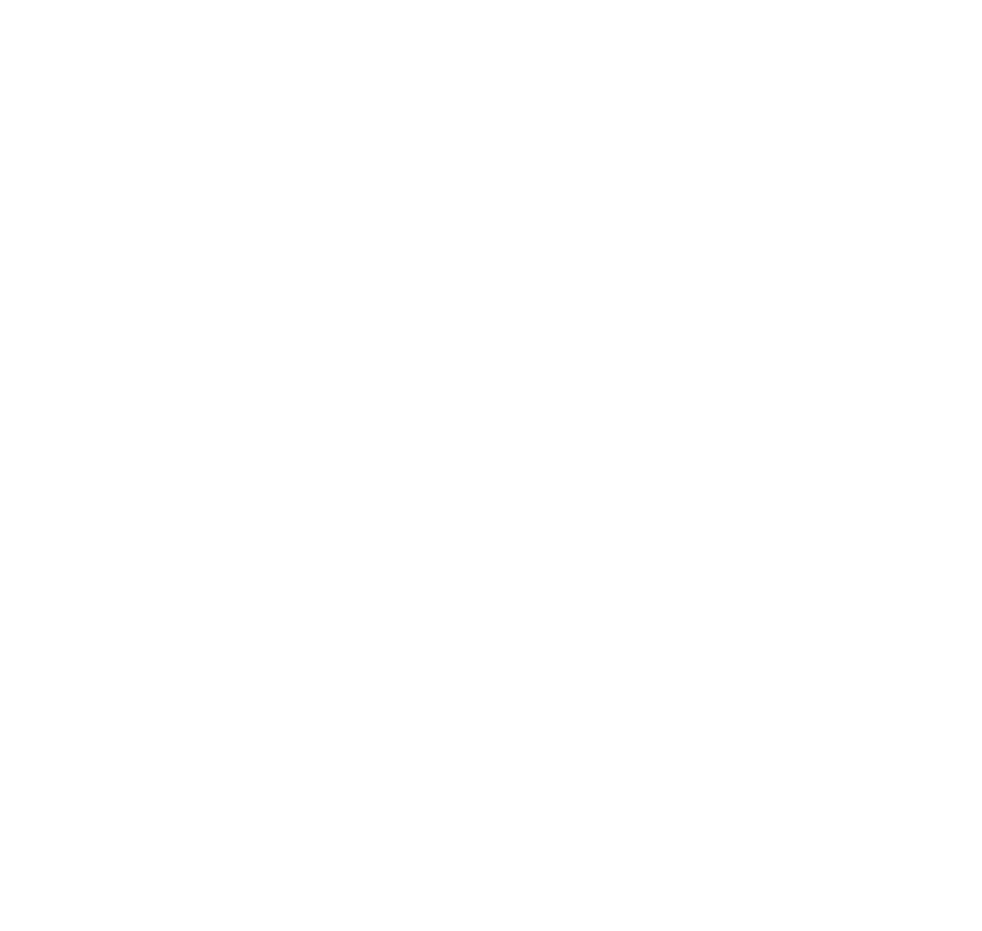
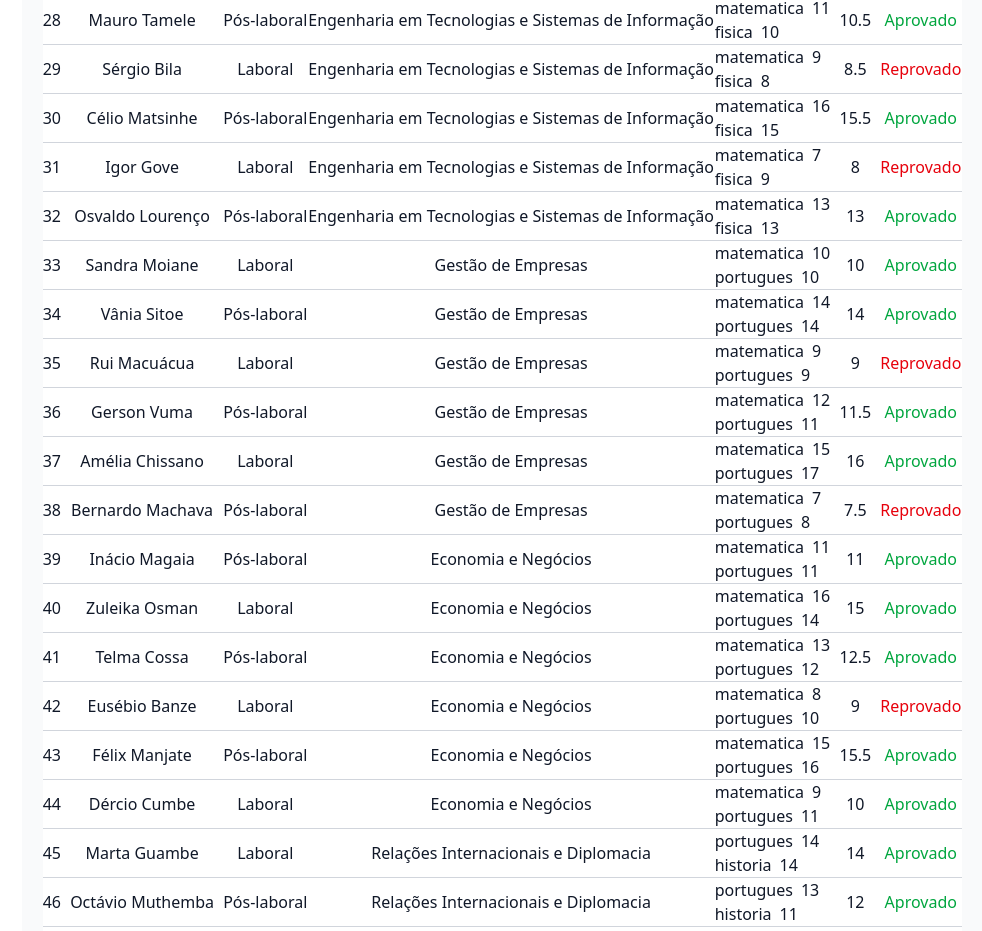
Before and after one commit to Alvaro-Massingue/AResultado-Sistema-de-visualiza-o-dos-resultados-dos-exames-de-admiss-o, a React (Vite) app: page /adminPanel in a window 1280 px wide. Shown: the part 1853-2784 px from the top of the page, without its empty margins (298-1280 px from the left). Before the commit the page ends 1379 px from the top, so only its background shows below. Built offline with nearby package versions, Linux system fonts and the light colour scheme.

Commit message:
Actualizei o banco de dados para 55 resultados

```diff
--- a/src/data/results.mock.js
+++ b/src/data/results.mock.js
@@ -1,15 +1,10 @@
 export const resultsMock = [
-  // ENGENHARIA EM TECNOLOGIAS E SISTEMAS DE INFORMAÇÃO
-
   {
     id: 1,
     fullName: "João Manuel",
     period: "Laboral",
     course: "Engenharia em Tecnologias e Sistemas de Informação",
-    grades: {
-      matematica: 15,
-      fisica: 14,
-    },
+    grades: { matematica: 15, fisica: 14 },
     average: 14.5,
     status: "Aprovado",
   },
@@ -18,25 +13,17 @@
     fullName: "Carlos António",
     period: "Pós-laboral",
     course: "Engenharia em Tecnologias e Sistemas de Informação",
-    grades: {
-      matematica: 10,
-      fisica: 9,
-    },
+    grades: { matematica: 10, fisica: 9 },
     average: 9.5,
     status: "Reprovado",
   },
-
-  // GESTÃO DE EMPRESAS
 
   {
     id: 3,
     fullName: "Maria Domingos",
     period: "Laboral",
     course: "Gestão de Empresas",
-    grades: {
-      matematica: 13,
-      portugues: 14,
-    },
+    grades: { matematica: 13, portugues: 14 },
     average: 13.5,
     status: "Aprovado",
   },
@@ -45,25 +32,17 @@
     fullName: "Ana Paulo",
     period: "Pós-laboral",
     course: "Gestão de Empresas",
-    grades: {
-      matematica: 8,
-      portugues: 11,
-    },
+    grades: { matematica: 8, portugues: 11 },
     average: 9.5,
     status: "Reprovado",
   },
-
-  // ECONOMIA E NEGÓCIOS
 
   {
     id: 5,
     fullName: "Paulo André",
     period: "Laboral",
     course: "Economia e Negócios",
-    grades: {
-      matematica: 12,
-      portugues: 10,
-    },
+    grades: { matematica: 12, portugues: 10 },
     average: 11,
     status: "Aprovado",
   },
@@ -72,25 +51,17 @@
     fullName: "Helena Gomes",
     period: "Pós-laboral",
     course: "Economia e Negócios",
-    grades: {
-      matematica: 9,
-      portugues: 8,
-    },
+    grades: { matematica: 9, portugues: 8 },
     average: 8.5,
     status: "Reprovado",
   },
-
-  // RELAÇÕES INTERNACIONAIS E DIPLOMACIA (RID)
 
   {
     id: 7,
     fullName: "Bruno Fernandes",
     period: "Laboral",
     course: "Relações Internacionais e Diplomacia",
-    grades: {
-      portugues: 15,
-      historia: 13,
-    },
+    grades: { portugues: 15, historia: 13 },
     average: 14,
     status: "Aprovado",
   },
@@ -99,25 +70,17 @@
     fullName: "Sara Miguel",
     period: "Pós-laboral",
     course: "Relações Internacionais e Diplomacia",
-    grades: {
-      portugues: 10,
-      historia: 9,
-    },
+    grades: { portugues: 10, historia: 9 },
     average: 9.5,
     status: "Reprovado",
   },
-
-  // ADMINISTRAÇÃO PÚBLICA
 
   {
     id: 9,
     fullName: "Nelson Pedro",
     period: "Laboral",
     course: "Administração Pública",
-    grades: {
-      portugues: 12,
-      historia: 14,
-    },
+    grades: { portugues: 12, historia: 14 },
     average: 13,
     status: "Aprovado",
   },
@@ -126,23 +89,16 @@
     fullName: "Elisa Santos",
     period: "Pós-laboral",
     course: "Administração Pública",
-    grades: {
-      portugues: 9,
-      historia: 10,
-    },
+    grades: { portugues: 9, historia: 10 },
     average: 9.5,
     status: "Reprovado",
   },
-
   {
     id: 11,
     fullName: "Emerson Sergio",
     period: "Laboral",
     course: "Engenharia em Tecnologias e Sistemas de Informação",
-    grades: {
-      matematica: 15,
-      fisica: 14,
-    },
+    grades: { matematica: 15, fisica: 14 },
     average: 14.5,
     status: "Aprovado",
   },
@@ -151,10 +107,7 @@
     fullName: "Juvencio Jonas",
     period: "Pós-laboral",
     course: "Engenharia em Tecnologias e Sistemas de Informação",
-    grades: {
-      matematica: 10,
-      fisica: 9,
-    },
+    grades: { matematica: 10, fisica: 9 },
     average: 9.5,
     status: "Reprovado",
   },
@@ -163,10 +116,7 @@
     fullName: "Alvaro Rui Massingue",
     period: "Laboral",
     course: "Engenharia em Tecnologias e Sistemas de Informação",
-    grades: {
-      matematica: 15,
-      fisica: 14,
-    },
+    grades: { matematica: 15, fisica: 14 },
     average: 14.5,
     status: "Aprovado",
   },
@@ -175,10 +125,7 @@
     fullName: "Nelson Jorge",
     period: "Pós-laboral",
     course: "Engenharia em Tecnologias e Sistemas de Informação",
-    grades: {
-      matematica: 10,
-      fisica: 9,
-    },
+    grades: { matematica: 10, fisica: 9 },
     average: 9.5,
     status: "Reprovado",
   },
@@ -187,10 +134,7 @@
     fullName: "João Langa",
     period: "Laboral",
     course: "Engenharia em Tecnologias e Sistemas de Informação",
-    grades: {
-      matematica: 15,
-      fisica: 14,
-    },
+    grades: { matematica: 15, fisica: 14 },
     average: 14.5,
     status: "Aprovado",
   },
@@ -199,24 +143,364 @@
     fullName: "Hamilton Guirrugo",
     period: "Pós-laboral",
     course: "Engenharia em Tecnologias e Sistemas de Informação",
-    grades: {
-      matematica: 10,
-      fisica: 9,
-    },
+    grades: { matematica: 10, fisica: 9 },
+    average: 9.5,
+    status: "Reprovado",
+  },
+  {
+    id: 17,
+    fullName: "Jefferson Eduardo",
+    period: "Laboral",
+    course: "Economia e Negócios",
+    grades: { matematica: 10, fisica: 9 },
     average: 9.5,
     status: "Reprovado",
   },
 
   {
-    id: 17,
-    fullName: "Jefferson Eduardo",
+    id: 18,
+    fullName: "Ricardo Mabote",
+    period: "Laboral",
+    course: "Engenharia em Tecnologias e Sistemas de Informação",
+    grades: { matematica: 18, fisica: 17 },
+    average: 17.5,
+    status: "Aprovado",
+  },
+  {
+    id: 19,
+    fullName: "Beatriz Nhaca",
+    period: "Laboral",
+    course: "Gestão de Empresas",
+    grades: { matematica: 16, portugues: 15 },
+    average: 15.5,
+    status: "Aprovado",
+  },
+  {
+    id: 20,
+    fullName: "Lúcia da Silva",
+    period: "Pós-laboral",
+    course: "Gestão de Empresas",
+    grades: { matematica: 11, portugues: 12 },
+    average: 11.5,
+    status: "Aprovado",
+  },
+  {
+    id: 21,
+    fullName: "Isabel Tembe",
     period: "Laboral",
     course: "Economia e Negócios",
-    grades: {
-      matematica: 10,
-      fisica: 9,
-    },
+    grades: { matematica: 14, portugues: 13 },
+    average: 13.5,
+    status: "Aprovado",
+  },
+  {
+    id: 22,
+    fullName: "Teresa Mondlane",
+    period: "Laboral",
+    course: "Relações Internacionais e Diplomacia",
+    grades: { portugues: 17, historia: 16 },
+    average: 16.5,
+    status: "Aprovado",
+  },
+  {
+    id: 23,
+    fullName: "Artur Maquenze",
+    period: "Pós-laboral",
+    course: "Relações Internacionais e Diplomacia",
+    grades: { portugues: 11, historia: 12 },
+    average: 11.5,
+    status: "Aprovado",
+  },
+  {
+    id: 24,
+    fullName: "Filipe Nyusi",
+    period: "Laboral",
+    course: "Administração Pública",
+    grades: { portugues: 14, historia: 13 },
+    average: 13.5,
+    status: "Aprovado",
+  },
+  {
+    id: 25,
+    fullName: "Zélia Machel",
+    period: "Pós-laboral",
+    course: "Administração Pública",
+    grades: { portugues: 12, historia: 11 },
+    average: 11.5,
+    status: "Aprovado",
+  },
+  {
+    id: 26,
+    fullName: "Estevão Mucavele",
+    period: "Laboral",
+    course: "Administração Pública",
+    grades: { portugues: 8, historia: 7 },
+    average: 7.5,
+    status: "Reprovado",
+  },
+  {
+    id: 27,
+    fullName: "Edilson Cuamba",
+    period: "Laboral",
+    course: "Engenharia em Tecnologias e Sistemas de Informação",
+    grades: { matematica: 14, fisica: 12 },
+    average: 13,
+    status: "Aprovado",
+  },
+  {
+    id: 28,
+    fullName: "Mauro Tamele",
+    period: "Pós-laboral",
+    course: "Engenharia em Tecnologias e Sistemas de Informação",
+    grades: { matematica: 11, fisica: 10 },
+    average: 10.5,
+    status: "Aprovado",
+  },
+  {
+    id: 29,
+    fullName: "Sérgio Bila",
+    period: "Laboral",
+    course: "Engenharia em Tecnologias e Sistemas de Informação",
+    grades: { matematica: 9, fisica: 8 },
+    average: 8.5,
+    status: "Reprovado",
+  },
+  {
+    id: 30,
+    fullName: "Célio Matsinhe",
+    period: "Pós-laboral",
+    course: "Engenharia em Tecnologias e Sistemas de Informação",
+    grades: { matematica: 16, fisica: 15 },
+    average: 15.5,
+    status: "Aprovado",
+  },
+  {
+    id: 31,
+    fullName: "Igor Gove",
+    period: "Laboral",
+    course: "Engenharia em Tecnologias e Sistemas de Informação",
+    grades: { matematica: 7, fisica: 9 },
+    average: 8,
+    status: "Reprovado",
+  },
+  {
+    id: 32,
+    fullName: "Osvaldo Lourenço",
+    period: "Pós-laboral",
+    course: "Engenharia em Tecnologias e Sistemas de Informação",
+    grades: { matematica: 13, fisica: 13 },
+    average: 13,
+    status: "Aprovado",
+  },
+
+  {
+    id: 33,
+    fullName: "Sandra Moiane",
+    period: "Laboral",
+    course: "Gestão de Empresas",
+    grades: { matematica: 10, portugues: 10 },
+    average: 10,
+    status: "Aprovado",
+  },
+  {
+    id: 34,
+    fullName: "Vânia Sitoe",
+    period: "Pós-laboral",
+    course: "Gestão de Empresas",
+    grades: { matematica: 14, portugues: 14 },
+    average: 14,
+    status: "Aprovado",
+  },
+  {
+    id: 35,
+    fullName: "Rui Macuácua",
+    period: "Laboral",
+    course: "Gestão de Empresas",
+    grades: { matematica: 9, portugues: 9 },
+    average: 9,
+    status: "Reprovado",
+  },
+  {
+    id: 36,
+    fullName: "Gerson Vuma",
+    period: "Pós-laboral",
+    course: "Gestão de Empresas",
+    grades: { matematica: 12, portugues: 11 },
+    average: 11.5,
+    status: "Aprovado",
+  },
+  {
+    id: 37,
+    fullName: "Amélia Chissano",
+    period: "Laboral",
+    course: "Gestão de Empresas",
+    grades: { matematica: 15, portugues: 17 },
+    average: 16,
+    status: "Aprovado",
+  },
+  {
+    id: 38,
+    fullName: "Bernardo Machava",
+    period: "Pós-laboral",
+    course: "Gestão de Empresas",
+    grades: { matematica: 7, portugues: 8 },
+    average: 7.5,
+    status: "Reprovado",
+  },
+
+  {
+    id: 39,
+    fullName: "Inácio Magaia",
+    period: "Pós-laboral",
+    course: "Economia e Negócios",
+    grades: { matematica: 11, portugues: 11 },
+    average: 11,
+    status: "Aprovado",
+  },
+  {
+    id: 40,
+    fullName: "Zuleika Osman",
+    period: "Laboral",
+    course: "Economia e Negócios",
+    grades: { matematica: 16, portugues: 14 },
+    average: 15,
+    status: "Aprovado",
+  },
+  {
+    id: 41,
+    fullName: "Telma Cossa",
+    period: "Pós-laboral",
+    course: "Economia e Negócios",
+    grades: { matematica: 13, portugues: 12 },
+    average: 12.5,
+    status: "Aprovado",
+  },
+  {
+    id: 42,
+    fullName: "Eusébio Banze",
+    period: "Laboral",
+    course: "Economia e Negócios",
+    grades: { matematica: 8, portugues: 10 },
+    average: 9,
+    status: "Reprovado",
+  },
+  {
+    id: 43,
+    fullName: "Félix Manjate",
+    period: "Pós-laboral",
+    course: "Economia e Negócios",
+    grades: { matematica: 15, portugues: 16 },
+    average: 15.5,
+    status: "Aprovado",
+  },
+  {
+    id: 44,
+    fullName: "Dércio Cumbe",
+    period: "Laboral",
+    course: "Economia e Negócios",
+    grades: { matematica: 9, portugues: 11 },
+    average: 10,
+    status: "Aprovado",
+  },
+
+  {
+    id: 45,
+    fullName: "Marta Guambe",
+    period: "Laboral",
+    course: "Relações Internacionais e Diplomacia",
+    grades: { portugues: 14, historia: 14 },
+    average: 14,
+    status: "Aprovado",
+  },
+  {
+    id: 46,
+    fullName: "Octávio Muthemba",
+    period: "Pós-laboral",
+    course: "Relações Internacionais e Diplomacia",
+    grades: { portugues: 13, historia: 11 },
+    average: 12,
+    status: "Aprovado",
+  },
+  {
+    id: 47,
+    fullName: "Pascoal Mocumbi",
+    period: "Laboral",
+    course: "Relações Internacionais e Diplomacia",
+    grades: { portugues: 9, historia: 10 },
     average: 9.5,
     status: "Reprovado",
   },
+  {
+    id: 48,
+    fullName: "Xavier Machiana",
+    period: "Pós-laboral",
+    course: "Relações Internacionais e Diplomacia",
+    grades: { portugues: 12, historia: 13 },
+    average: 12.5,
+    status: "Aprovado",
+  },
+  {
+    id: 49,
+    fullName: "Yara Langa",
+    period: "Laboral",
+    course: "Relações Internacionais e Diplomacia",
+    grades: { portugues: 16, historia: 15 },
+    average: 15.5,
+    status: "Aprovado",
+  },
+  {
+    id: 50,
+    fullName: "Verónica Macamo",
+    period: "Pós-laboral",
+    course: "Relações Internacionais e Diplomacia",
+    grades: { portugues: 10, historia: 8 },
+    average: 9,
+    status: "Reprovado",
+  },
+
+  {
+    id: 51,
+    fullName: "Graça Simbine",
+    period: "Laboral",
+    course: "Administração Pública",
+    grades: { portugues: 15, historia: 16 },
+    average: 15.5,
+    status: "Aprovado",
+  },
+  {
+    id: 52,
+    fullName: "Joaquim Chissano",
+    period: "Pós-laboral",
+    course: "Administração Pública",
+    grades: { portugues: 11, historia: 11 },
+    average: 11,
+    status: "Aprovado",
+  },
+  {
+    id: 53,
+    fullName: "Armando Guebuza",
+    period: "Laboral",
+    course: "Administração Pública",
+    grades: { portugues: 10, historia: 9 },
+    average: 9.5,
+    status: "Reprovado",
+  },
+  {
+    id: 54,
+    fullName: "Luísa Diogo",
+    period: "Pós-laboral",
+    course: "Administração Pública",
+    grades: { portugues: 14, historia: 15 },
+    average: 14.5,
+    status: "Aprovado",
+  },
+  {
+    id: 55,
+    fullName: "Alberto Vaquina",
+    period: "Laboral",
+    course: "Administração Pública",
+    grades: { portugues: 12, historia: 12 },
+    average: 12,
+    status: "Aprovado",
+  },
 ];
```
